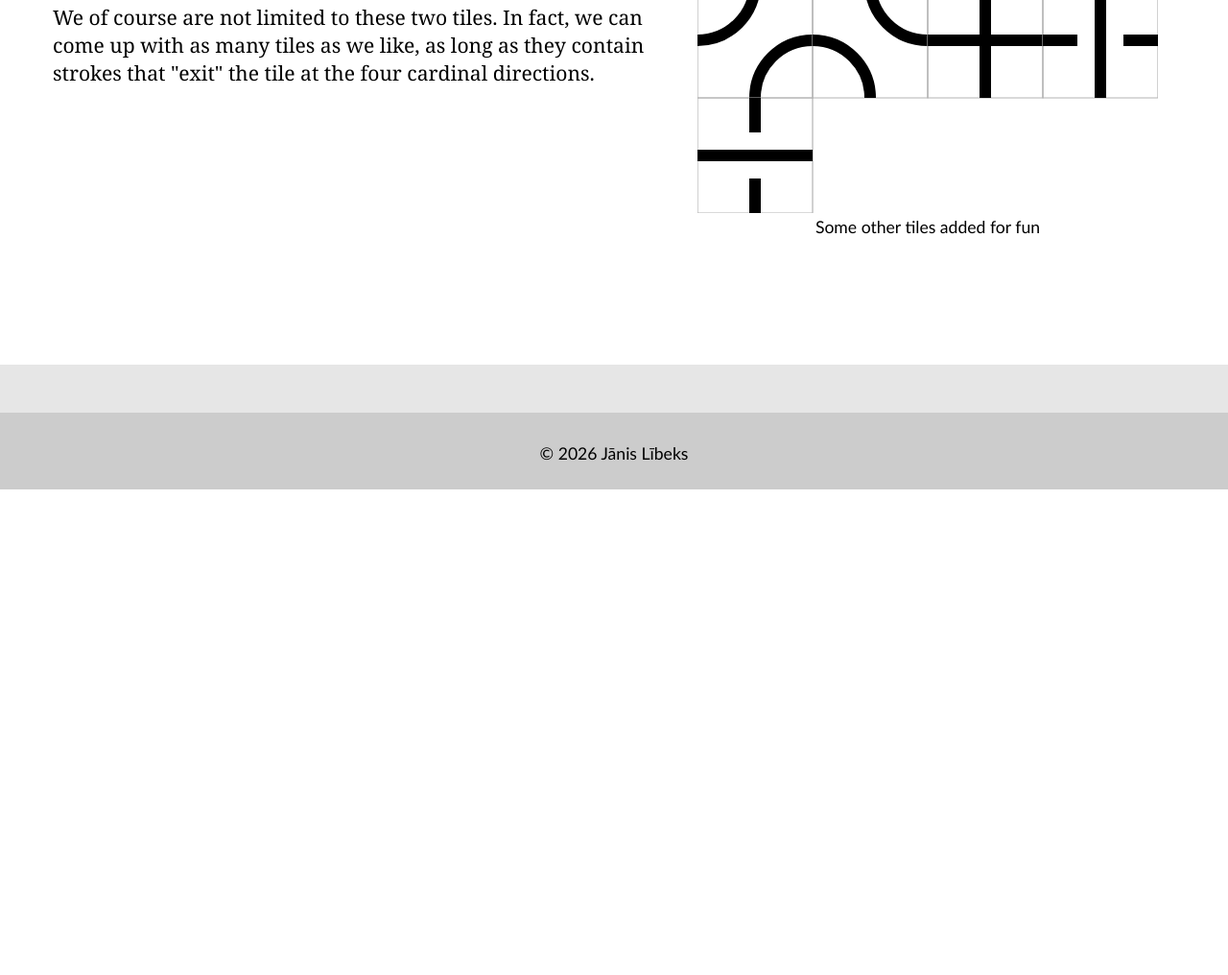
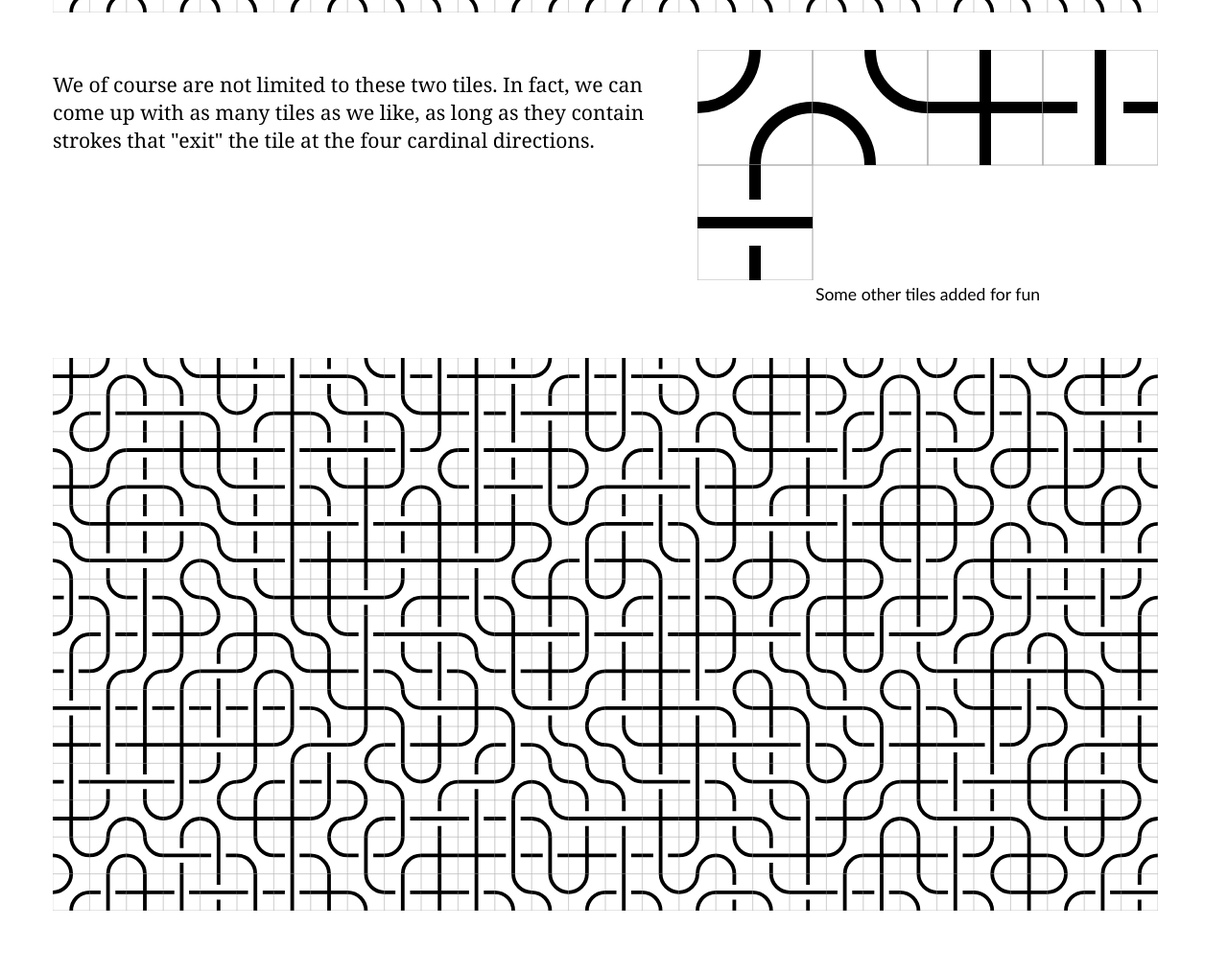
Before and after one commit to libeks/libeks.github.io, a website: page truchet.html in a window 1280 px wide. Shown: the part 1684-2700 px from the top of the page at 96% size. Before the commit the page ends 2194 px from the top, so only its background shows below. Drawn offline with nearby package versions, Linux system fonts and the light colour scheme; a web font is replaced by a local one.

Commit message:
More square truchet tiles

```diff
--- a/style.css
+++ b/style.css
@@ -97,6 +97,11 @@ figure,
   flex-basis: auto;
   margin: 0;
 
+  &.full-width {
+  	padding-top: 2em;
+  	padding-bottom: 2em;
+  }
+
   &.small {
     min-width: var(--diagram-width-small);
   }
--- a/truchet.html
+++ b/truchet.html
@@ -57,7 +57,7 @@
           </figure>
         </div>
         <p>For the grid, we randomly choose from either of the two tiles. Lovely, isn't it?</p>
-        <figure id="square-grid-two-tile" style="width: var(--diagram-width)">
+        <figure id="square-grid-two-tile" class="full-width">
           <svg viewBox="0 0 3000 1500" border-box>
             <g class="grid squares">
               <g
@@ -135,6 +135,62 @@
             <figcaption>Some other tiles added for fun</figcaption>
           </figure>
         </div>
+        <p>
+          <figure id="square-grid-five-tile" class="full-width">
+            <svg viewBox="0 0 3000 1500" border-box>
+              <g class="grid squares">
+                <g
+                  v-for="sq in grid.grid.squares"
+                  :style="toTransform(grid.mapSquare(sq))"
+                  :class="sqClassName(sq, selected)"
+                  :data-sq="sq.string()"
+                >
+                  <g v-if="sq.data==0" class="square">
+                    <!-- Two quarter circles -->
+                    <g class="tile">
+                      <polygon points="0,0 0,100 100,100 100,0" />
+                      <path class="stroke" d="M 0 50 A 50 50 1 0 0 50 0" />
+                      <path class="stroke" d="M 100 50 A 50 50 1 0 0 50 100" />
+                    </g>
+                  </g>
+                  <g v-if="sq.data==1" class="square">
+                    <!-- Two quarter circles, turned 90 degrees -->
+                    <g class="tile rot90deg">
+                      <polygon points="0,0 0,100 100,100 100,0" />
+                      <path class="stroke" d="M 0 50 A 50 50 1 0 0 50 0" />
+                      <path class="stroke" d="M 100 50 A 50 50 1 0 0 50 100" />
+                    </g>
+                  </g>
+                  <g v-if="sq.data==2" class="square">
+                    <!-- Cross -->
+                    <g class="tile">
+                      <polygon points="0,0 0,100 100,100 100,0" />
+                      <path class="stroke" d="M 0 50 L 100 50" />
+                      <path class="stroke" d="M 50 0 L 50 100" />
+                    </g>
+                  </g>
+                  <g v-if="sq.data==3" class="square">
+                    <!-- Cross under -->
+                    <g class="tile">
+                      <polygon points="0,0 0,100 100,100 100,0" />
+                      <path class="stroke" d="M 0 50 L 30 50 M 70 50 L 100 50" />
+                      <path class="stroke" d="M 50 0 L 50 100" />
+                    </g>
+                  </g>
+                  <g v-if="sq.data==4" class="square">
+                    <!-- Cross over -->
+                    <g class="tile rot90deg">
+                      <polygon points="0,0 0,100 100,100 100,0" />
+                      <path class="stroke" d="M 0 50 L 30 50 M 70 50 L 100 50" />
+                      <path class="stroke" d="M 50 0 L 50 100" />
+                    </g>
+                  </g>
+                  <!-- <text>{{sq.data}}</text> -->
+                </g>
+              </g>
+            </svg>
+          </figure>
+        </p>
       </section>
     </main>
     <footer>© 2026 Jānis Lībeks</footer>
@@ -164,7 +220,7 @@
         }
       }
 
-      const squareApp = createApp({
+      const squareTwoApp = createApp({
         data() {
           return {
             selected: null,
@@ -185,6 +241,28 @@
           toTransform,
         },
       }).mount('#square-grid-two-tile')
+
+      const squareFiveApp = createApp({
+        data() {
+          return {
+            selected: null,
+            grid: new SquarePositioner(
+              { x: 0, y: 0 },
+              new SquareGrid({
+                nX: 30,
+                nY: 15,
+              }),
+              100,
+            ).randomize([0, 1, 2, 3, 4]),
+            coordinates: 'xyr',
+          }
+        },
+        methods: {
+          sqClassName,
+          setActiveSquare,
+          toTransform,
+        },
+      }).mount('#square-grid-five-tile')
     </script>
   </body>
 </html>
```
